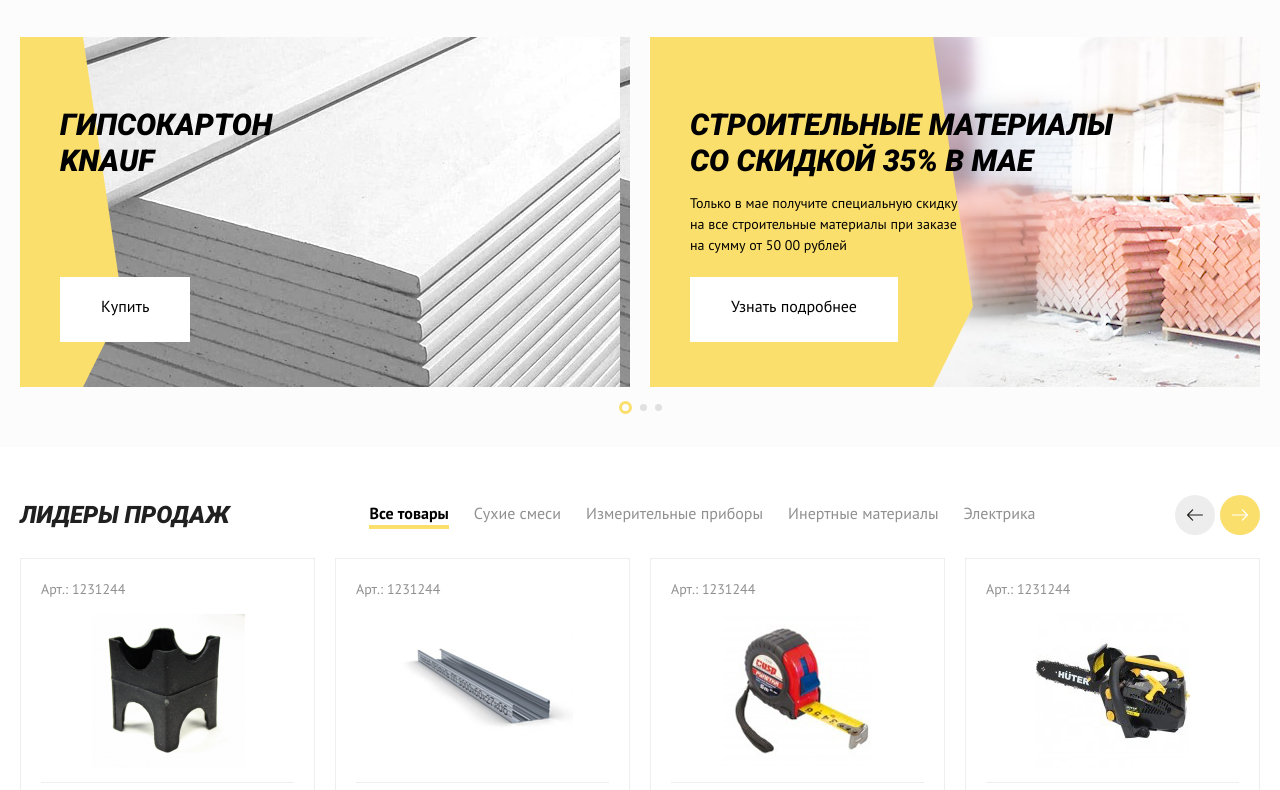
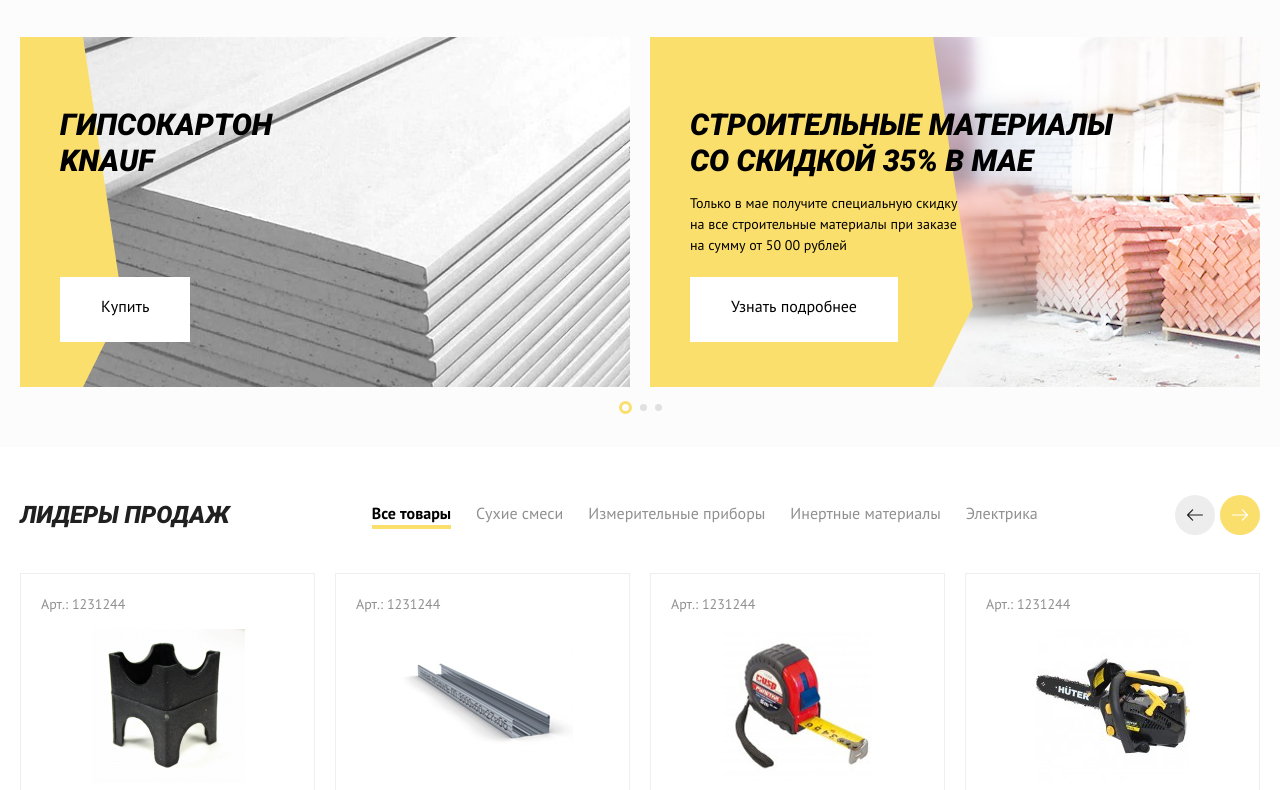
Before and after one commit to Verta-master/dostavka, a website: page index.html in a window 1280 px wide. Shown: the part 179-969 px from the top of the page. Drawn offline with nearby package versions, Linux system fonts and the light colour scheme; files that its build step writes are made by us from their sources.

Commit message:
DesktopHD

```diff
--- a/less/blocks/promo.less
+++ b/less/blocks/promo.less
@@ -16,6 +16,9 @@
   box-sizing: border-box;
   color: #000;
   font-size: 14px;
+  background-repeat: no-repeat;
+  background-position: center;
+  background-size: cover;
 
   p {
     max-width: 280px;
--- a/less/blocks/tabs.less
+++ b/less/blocks/tabs.less
@@ -9,8 +9,10 @@
   display: flex;
   justify-content: flex-start;
   align-items: center;
-  margin-left: 115px;
+  margin-left: auto;
+  margin-right: auto;
   margin-bottom: 25px;
+  padding-right: 105px;
 
   .ui-tabs-active {
     color: #000;
@@ -33,3 +35,8 @@
 .tabs__next {
   top: 40px;
 }
+
+.tabs__slider {
+  padding-top: 15px;
+  padding-bottom: 135px;
+}
```
